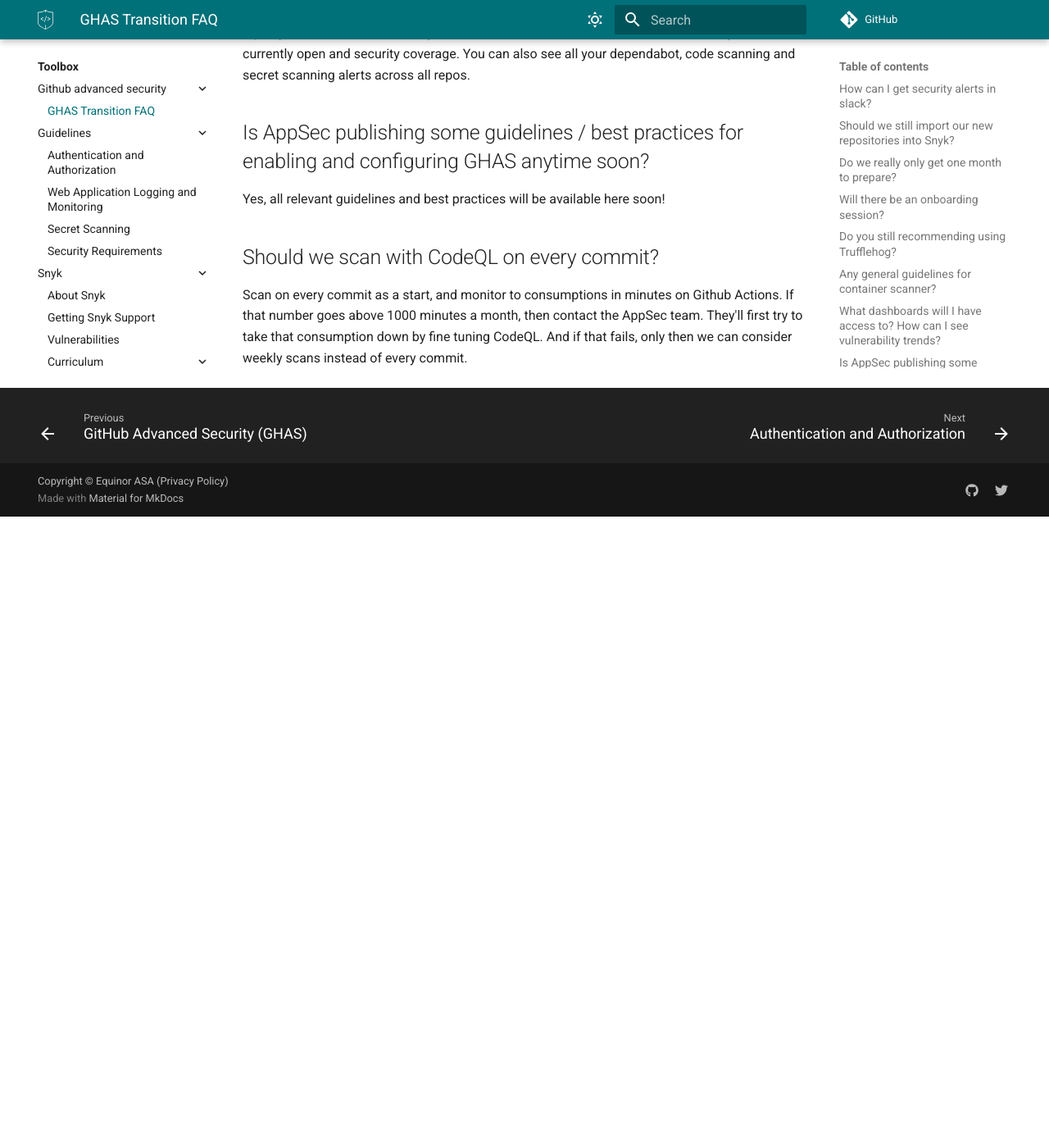
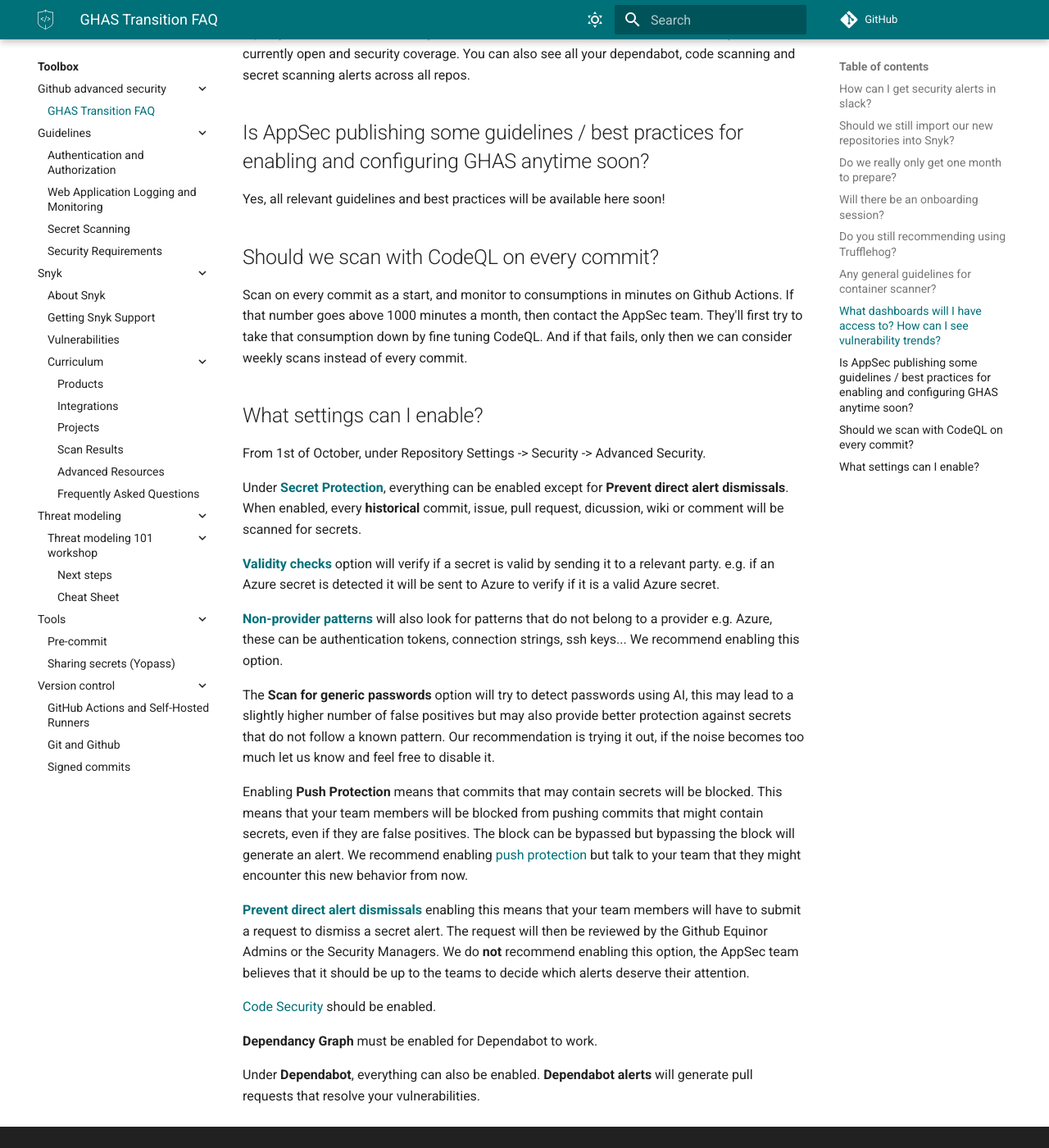
Before and after one commit to equinor/appsec, an MkDocs documentation site: the page built from docs/toolbox/github-advanced-security/faq.md, in a window 1280 px wide and 1400 px high, scrolled down 1360 px. Shown: the whole window at 82% size. Built offline with MkDocs 1.6.1 and Material for MkDocs 9.7.7, drawn with Linux system fonts in a browser that asks for light colours; some web fonts are replaced; comment, search, counter and statistics services are not loaded; before the commit the page ends 1990 px from its top, so only the background shows below that.

Commit message:
update with settings

```diff
--- a/docs/toolbox/github-advanced-security/faq.md
+++ b/docs/toolbox/github-advanced-security/faq.md
@@ -38,3 +38,28 @@
 ## Should we scan with CodeQL on every commit?
 
 Scan on every commit as a start, and monitor to consumptions in minutes on Github Actions. If that number goes above 1000 minutes a month, then contact the AppSec team. They'll first try to take that consumption down by fine tuning CodeQL. And if that fails, only then we can consider weekly scans instead of every commit.
+
+## What settings can I enable?
+
+From 1st of October, under Repository Settings -> Security -> Advanced Security.
+
+Under [**Secret Protection**](https://docs.github.com/en/code-security/secret-scanning/introduction/about-secret-scanning), everything can be enabled except for **Prevent direct alert dismissals**. When enabled, every **historical** commit, issue, pull request, dicussion, wiki or comment will be scanned for secrets.
+
+[**Validity checks**](https://docs.github.com/en/enterprise-cloud@latest/code-security/secret-scanning/introduction/supported-secret-scanning-patterns#supported-secrets) option will verify if a secret is valid by sending it to a relevant party. e.g. if an Azure secret is detected it will be sent to Azure to verify if it is a valid Azure secret.
+
+[**Non-provider patterns**](https://docs.github.com/en/enterprise-cloud@latest/code-security/secret-scanning/introduction/supported-secret-scanning-patterns#non-provider-patterns) will also look for patterns that do not belong to a provider e.g. Azure, these can be authentication tokens, connection strings, ssh keys... We recommend enabling this option.
+
+The **Scan for generic passwords** option will try to detect passwords using AI, this may lead to a slightly higher number of false positives but may also provide better protection against secrets that do not follow a known pattern. Our recommendation is trying it out, if the noise becomes too much let us know and feel free to disable it.
+
+Enabling **Push Protection** means that commits that may contain secrets will be blocked.
+This means that your team members will be blocked from pushing commits that might contain secrets, even if they are false positives. The block can be bypassed but bypassing the block will generate an alert.
+We recommend enabling [push protection](https://docs.github.com/en/code-security/secret-scanning/introduction/about-push-protection) but talk to your team that they might encounter this new behavior from now.
+
+[**Prevent direct alert dismissals**](https://docs.github.com/en/enterprise-cloud@latest/code-security/secret-scanning/using-advanced-secret-scanning-and-push-protection-features/enabling-delegated-alert-dismissal-for-secret-scanning) enabling this means that your team members will have to submit a request to dismiss a secret alert. The request will then be reviewed by the Github Equinor Admins or the Security Managers. We do **not** recommend enabling this option, the AppSec team believes that it should be up to the teams to decide which alerts deserve their attention.
+
+[Code Security](https://docs.github.com/en/code-security/supply-chain-security/understanding-your-software-supply-chain/about-supply-chain-security) should be enabled.
+
+**Dependancy Graph** must be enabled for Dependabot to work.
+
+Under **Dependabot**, everything can also be enabled.
+**Dependabot alerts** will generate pull requests that resolve your vulnerabilities.
```
